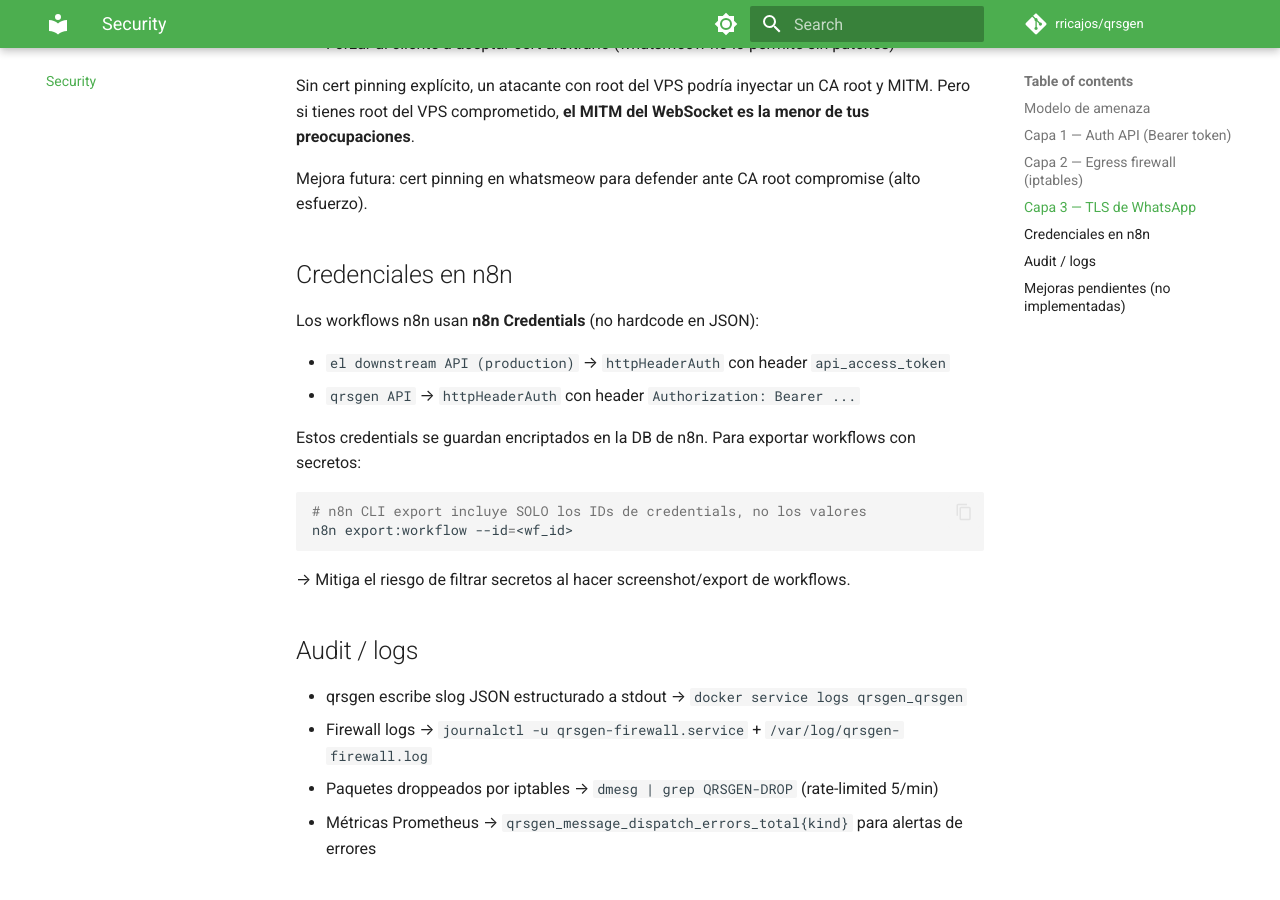
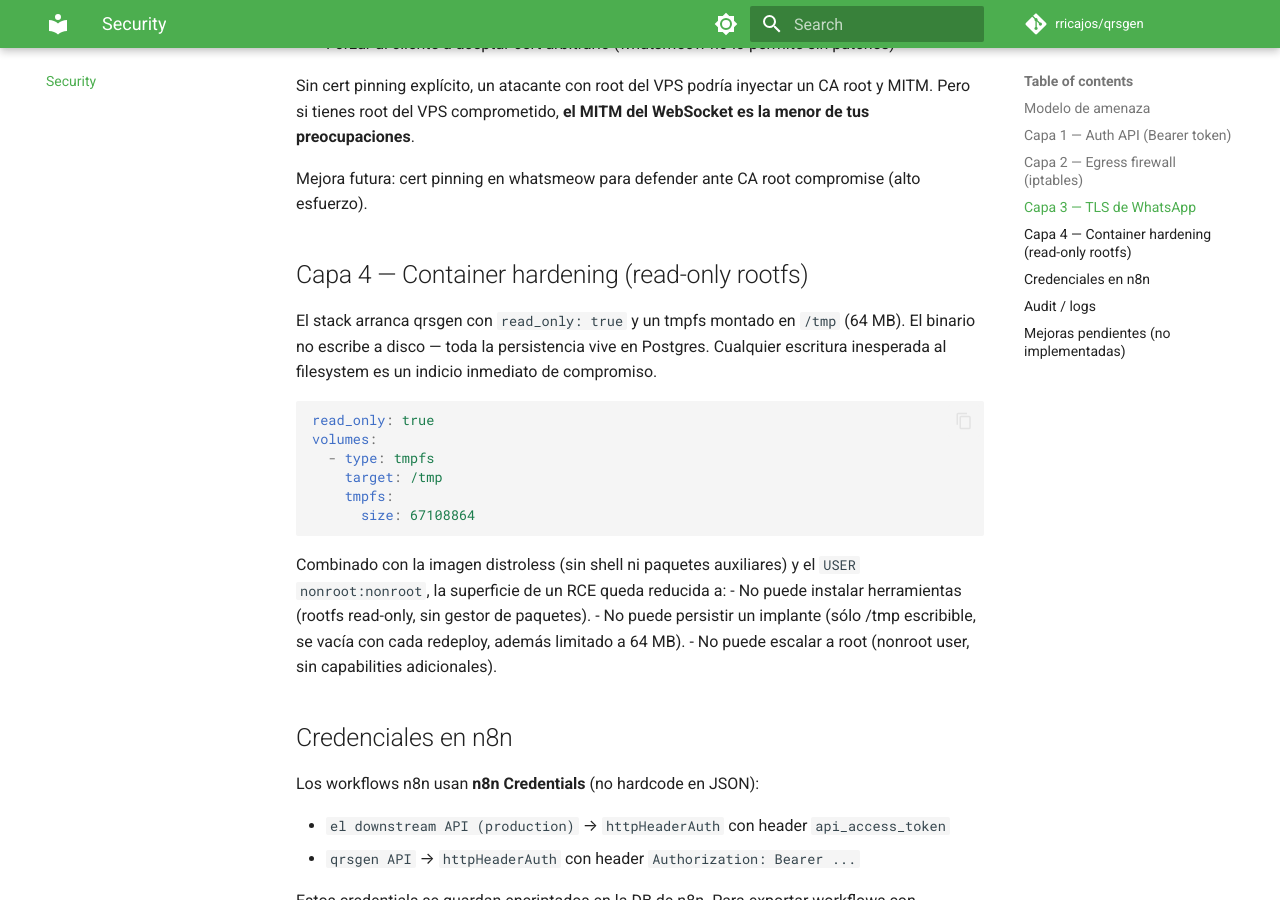
Before and after one commit to rricajos/qrsgen, an MkDocs documentation site: the page built from docs/security.md, in a window 1280 px wide and 900 px high, scrolled down 1881 px. Built offline with MkDocs 1.6.1 and Material for MkDocs 9.7.7, drawn with Linux system fonts in a browser that asks for light colours; comment, search, counter and statistics services are not loaded.

Commit message:
feat(hardening): run container with read-only rootfs + tmpfs /tmp
The binary writes nothing to disk — all persistence is in Postgres. Lock
the rootfs as read-only and provide a 64 MB tmpfs at /tmp for transient
state (uploads buffer, logs queue, etc.). Compatible with Swarm because
we declare the tmpfs as a volume entry (Swarm ignores the short-form
`tmpfs:` array).

Documented as "Capa 4 — Container hardening" in docs/security.md.

````diff
--- a/docs/security.md
+++ b/docs/security.md
@@ -70,6 +70,29 @@
 
 Mejora futura: cert pinning en whatsmeow para defender ante CA root compromise (alto esfuerzo).
 
+## Capa 4 — Container hardening (read-only rootfs)
+
+El stack arranca qrsgen con `read_only: true` y un tmpfs montado en `/tmp`
+(64 MB). El binario no escribe a disco — toda la persistencia vive en
+Postgres. Cualquier escritura inesperada al filesystem es un indicio
+inmediato de compromiso.
+
+```yaml
+read_only: true
+volumes:
+  - type: tmpfs
+    target: /tmp
+    tmpfs:
+      size: 67108864
+```
+
+Combinado con la imagen distroless (sin shell ni paquetes auxiliares) y el
+`USER nonroot:nonroot`, la superficie de un RCE queda reducida a:
+- No puede instalar herramientas (rootfs read-only, sin gestor de paquetes).
+- No puede persistir un implante (sólo /tmp escribible, se vacía con cada
+  redeploy, además limitado a 64 MB).
+- No puede escalar a root (nonroot user, sin capabilities adicionales).
+
 ## Credenciales en n8n
 
 Los workflows n8n usan **n8n Credentials** (no hardcode en JSON):
````
Also changed, not shown: docker-compose.yml (+12 -0 lines).
